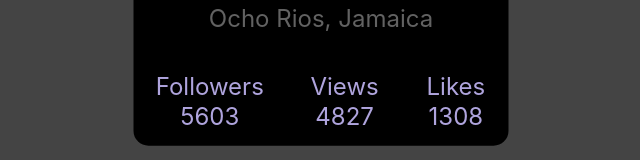
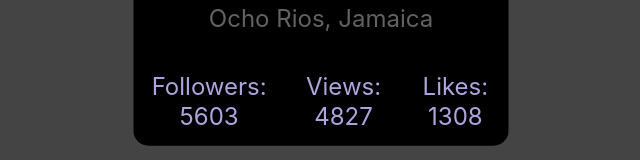
Before and after one commit to vladisulian/goit-react-hw-01-components, a React (Create React App) app: page / in a window 1280 px wide. Shown: the part 394-554 px from the top of the page, without its empty margins (319-959 px from the left). Built offline with nearby package versions, Linux system fonts and the light colour scheme.

Commit message:
Add prop-types. Add data.json(2 task)

```diff
--- a/package.json
+++ b/package.json
@@ -37,5 +37,8 @@
       "last 1 firefox version",
       "last 1 safari version"
     ]
+  },
+  "devDependencies": {
+    "prop-types": "^15.8.1"
   }
 }
--- a/src/components/Profile/Profile.jsx
+++ b/src/components/Profile/Profile.jsx
@@ -19,15 +19,15 @@ export const Profile = ({
 
       <ul className="stats">
         <li>
-          <span className="label">Followers</span>
+          <span className="label">Followers:</span>
           <span className="quantity"> {followers}</span>
         </li>
         <li>
-          <span className="label">Views</span>
+          <span className="label">Views:</span>
           <span className="quantity"> {views}</span>
         </li>
         <li>
-          <span className="label">Likes</span>
+          <span className="label">Likes:</span>
           <span className="quantity"> {likes}</span>
         </li>
       </ul>
```
Also changed, not shown: src/components/App.jsx (+7 -0 lines), src/components/data.json (added, +7 -0 lines), src/components/Statistics/Statistics.css (added), src/components/Statistics/Statistics.jsx (added), 1 other file (tests, documents, lock files or other folders).
